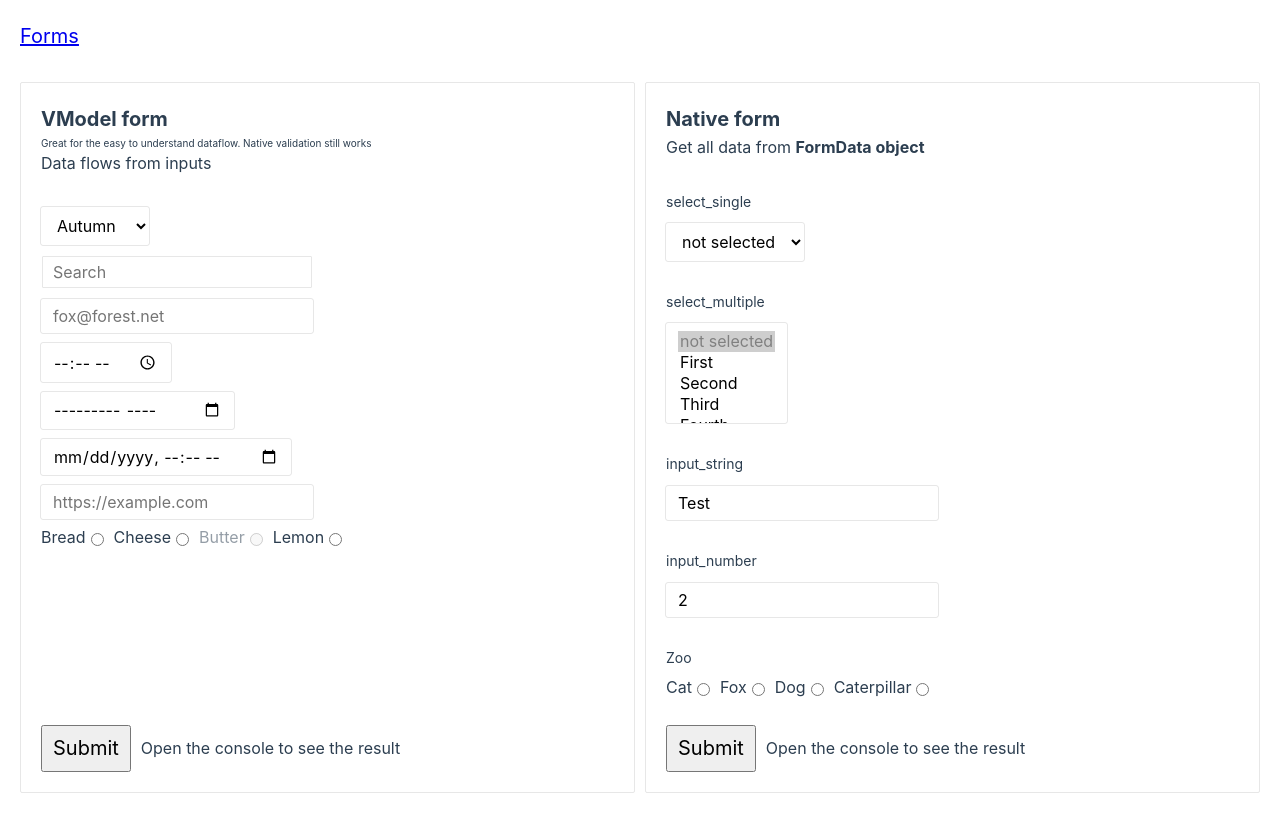
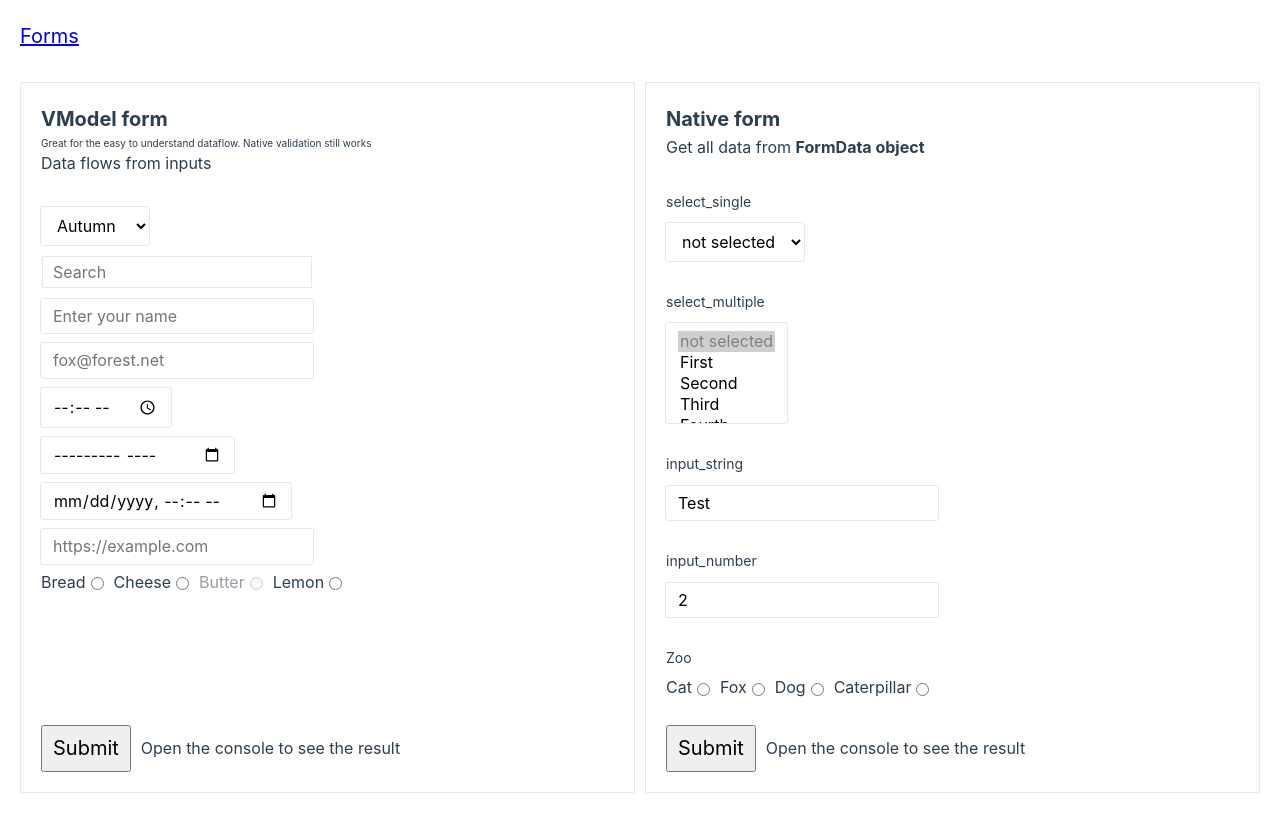
Before and after one commit to NaMax66/ui-kit, a Vue app: page /forms in a window 1280 px wide. Built offline with nearby package versions, Linux system fonts and the light colour scheme.

Commit message:
add native pattern check

```diff
--- a/src/components/Forms/Inputs/RadioSelect.vue
+++ b/src/components/Forms/Inputs/RadioSelect.vue
@@ -1,7 +1,9 @@
 <!-- no need to have a single radio input -->
+<!-- also can be wrapped with fieldset -->
 <script setup lang="ts">
-  import { PropType, ref } from 'vue'
-  import type { Option, UniqueKey } from "@/components/Forms/Inputs/Option";
+  import { ref } from 'vue'
+  import type { PropType } from 'vue'
+  import type { Option, UniqueKey } from '@/components/Forms/Inputs/Option'
 
   const props = defineProps({
     options: {
@@ -14,7 +16,7 @@
   })
 
   const emit = defineEmits<
-  (e: 'update:modelValue', value: Option) => void
+  (e: 'update:modelValue', value: Option | undefined) => void
   >()
 
   const localSelected = ref(props.modelValue)
--- a/src/views/ExampleForms/NativeSubmitForm.vue
+++ b/src/views/ExampleForms/NativeSubmitForm.vue
@@ -62,8 +62,7 @@ const names = {
     />
 
     <base-label class="d-block mb-1 mt-3" :for="names.inputString">{{ names.inputString }}</base-label>
-    <!-- todo add pattern explanation map with regex object -->
-    <input-native required :pattern="/[A-Za-z]+/.source" :id="names.inputString" :name="names.inputString" value="Test" />
+    <input-native required :id="names.inputString" :name="names.inputString" value="Test" />
 
     <base-label class="d-block mb-1 mt-3" :for="names.inputNumber">{{ names.inputNumber }}</base-label>
     <!-- in FormData number converts to string -->
--- a/src/views/ExampleForms/VModelForm.vue
+++ b/src/views/ExampleForms/VModelForm.vue
@@ -5,7 +5,14 @@ import SelectNative from '@/components/Forms/Inputs/SelectNative.vue'
 import InputNative from '@/components/Forms/Inputs/InputNative.vue'
 import type { Option } from '@/components/Forms/Inputs/Option'
 import { InputNativeType } from '@/components/Forms/Inputs/InputNativeType'
-import RadioSelect from "@/components/Forms/Inputs/RadioSelect.vue";
+import RadioSelect from '@/components/Forms/Inputs/RadioSelect.vue'
+
+type InputPattern = { pattern: string, title: string }
+
+const patterns: { [key: string]: InputPattern } = {
+  name: { pattern: '[^0-9]\\w+', 'title': 'A string of two or more letters without spaces. The first letter should NOT be a number. "_" is acceptable' },
+  text: { pattern: '\\w+', title: 'String with or without numbers and without spaces. "_" is acceptable' }
+}
 
 const seasons: Option[] = [
     {
@@ -35,9 +42,19 @@ const season = ref(seasons[1])
 const inputs = ref([
   {
     type: InputNativeType.SEARCH,
+    isRequired: true,
+    placeholder: 'Search',
+    pattern: patterns.text.pattern,
+    title: patterns.text.title,
+    value: ''
+  },
+  {
+    type: InputNativeType.TEXT,
     isRequired: false,
-    placeholder: 'Search',
-    value: ''
+    pattern: patterns.name.pattern,
+    placeholder: 'Enter your name',
+    value: '',
+    title: patterns.name.title
   },
   {
     type: InputNativeType.EMAIL,
@@ -78,15 +95,15 @@ const radioGroup: Option[] = [
 const radioGroupSelected = ref<Option>()
 
 function onSubmit() {
-  console.log(toValue(season))
+  console.log('select native', toValue(season))
 
-  for(let input of inputs.value) {
-    if(input.value) {
-      console.log(input.value)
+  for(let { type, value } of inputs.value) {
+    if(value) {
+      console.log({ type, value })
     }
   }
 
-  console.log(toValue(radioGroupSelected))
+  if(radioGroupSelected.value) console.log('radio group', toValue(radioGroupSelected))
 }
 </script>
 
@@ -96,9 +113,15 @@ function onSubmit() {
     <small>Great for the easy to understand dataflow. Native validation still works</small>
     <p class="mb-3">Data flows from inputs</p>
     <select-native class="mb-1" required v-model="season" :options="seasons" />
-    <!--  todo inputs for: radio(radio-group), file, range, tel with mask support  -->
+    <!--  todo inputs for: file, range, tel with mask support  -->
     <input-native
+      @invalid="(e: Event) => {
+        // can be customized by using e.target.validity
+        // target.setCustomValidity('Some custom error msg') and then should be cleaned by setCustomValidity('') in input event
+        // but when error appears the msg will be taken from title attr
+      }"
       v-for="(input, index) in inputs"
+      :title="input.title"
       v-model="input.value"
       :key="index"
       :required="input.isRequired"
```
Also changed, not shown: src/components/Forms/FormNative/README.MD, 1 other file (tests, documents, lock files or other folders).
